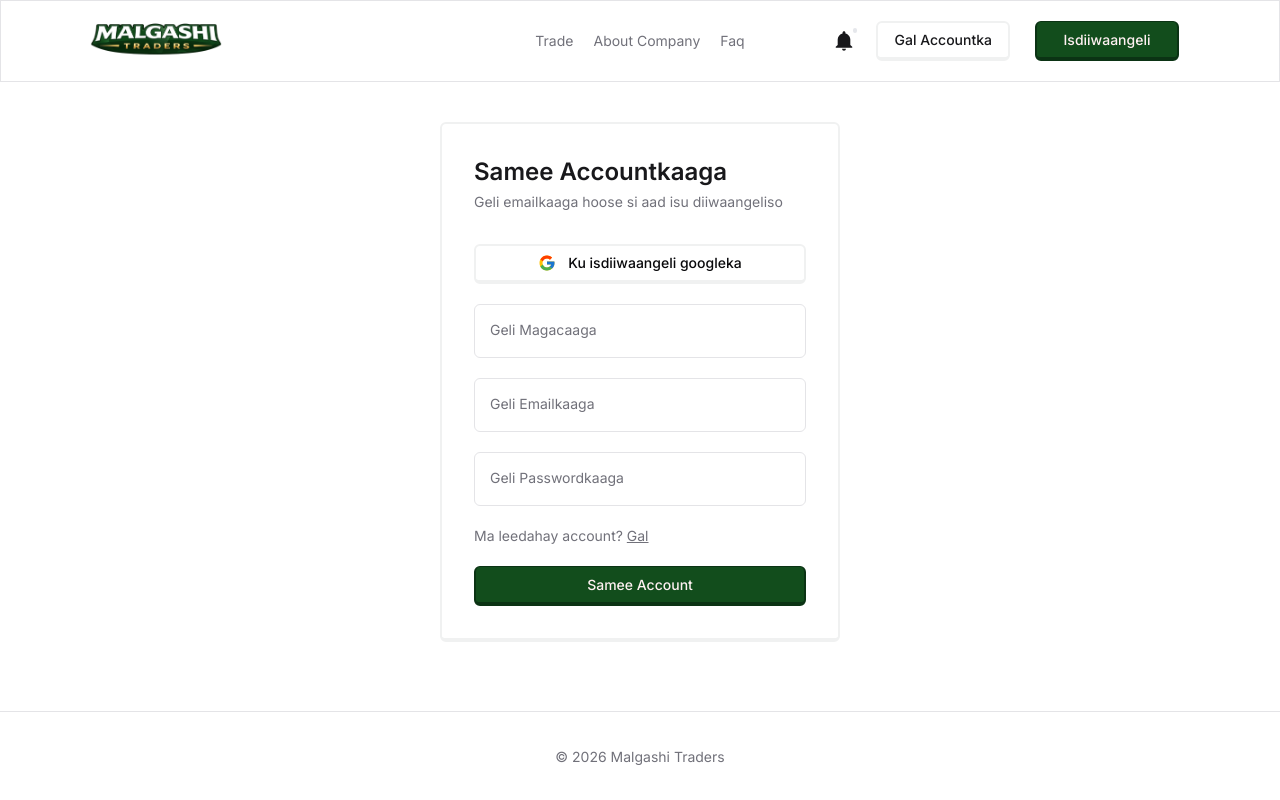
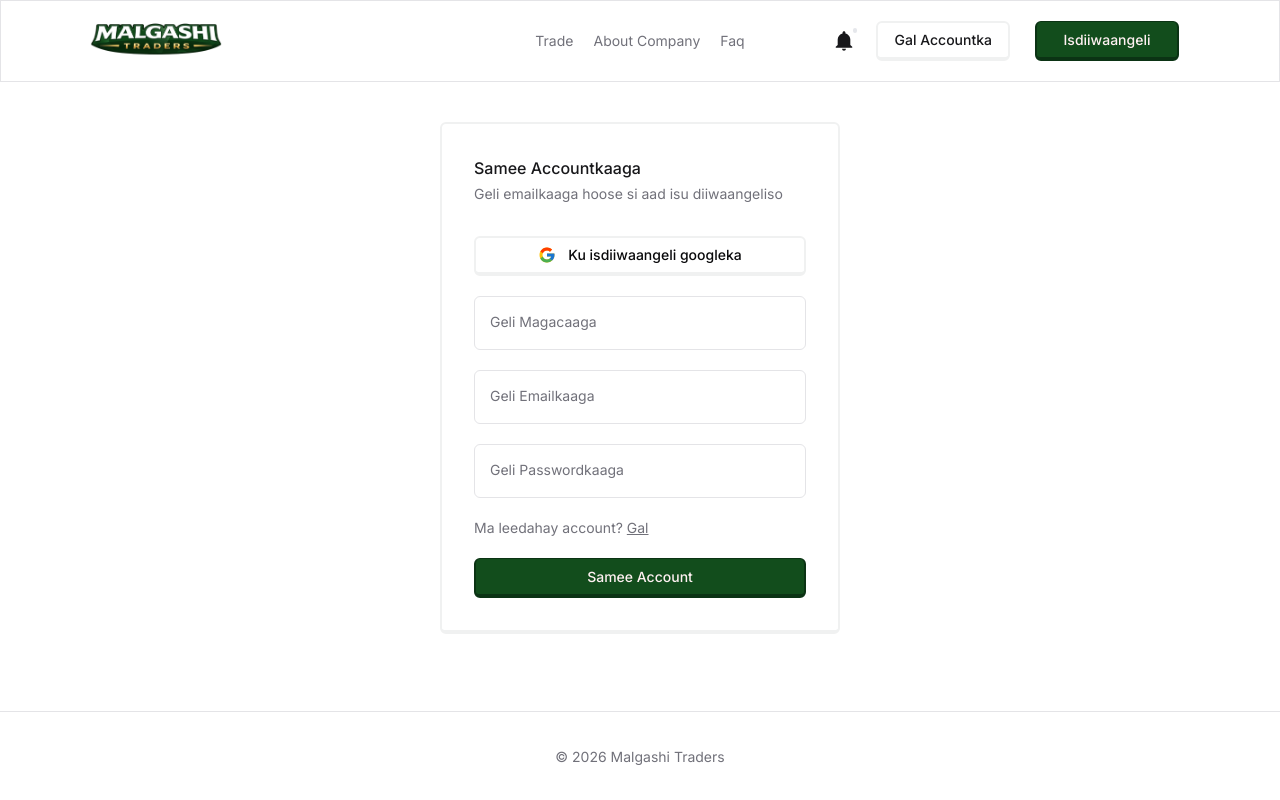
Before and after one commit to bklordsnr/malgashifx, a Next.js app: page /sign-up in a window 1280 px wide. Built offline with nearby package versions, Linux system fonts and the light colour scheme; no server answers.

Commit message:
somali bundle 3

```diff
--- a/app/(auth)/sign-in/page.tsx
+++ b/app/(auth)/sign-in/page.tsx
@@ -18,7 +18,7 @@ const page = async () => {
           <div className="flex justify-center items-center">
             <div className="w-full bg-card rounded-md max-w-[400px] border-custom2 p-8">
               <div className="space-y-1 mb-8">
-                <h1 className="text-secondary-foreground font-semibold text-2xl">
+                <h1 className="text-secondary-foreground font-medium text-base">
                   Gal Accountka
                 </h1>
                 <p className="text-muted-foreground text-sm">
--- a/app/(auth)/sign-up/page.tsx
+++ b/app/(auth)/sign-up/page.tsx
@@ -17,7 +17,7 @@ const page = async () => {
           <div className="flex justify-center items-center">
             <div className="w-full bg-card rounded-md max-w-[400px] border-custom2 p-8">
               <div className="space-y-1 mb-8">
-                <h1 className="text-secondary-foreground capitalize font-semibold text-2xl">
+                <h1 className="text-secondary-foreground capitalize font-medium text-base">
                   samee accountkaaga
                 </h1>
                 <p className="text-muted-foreground text-sm">
```
